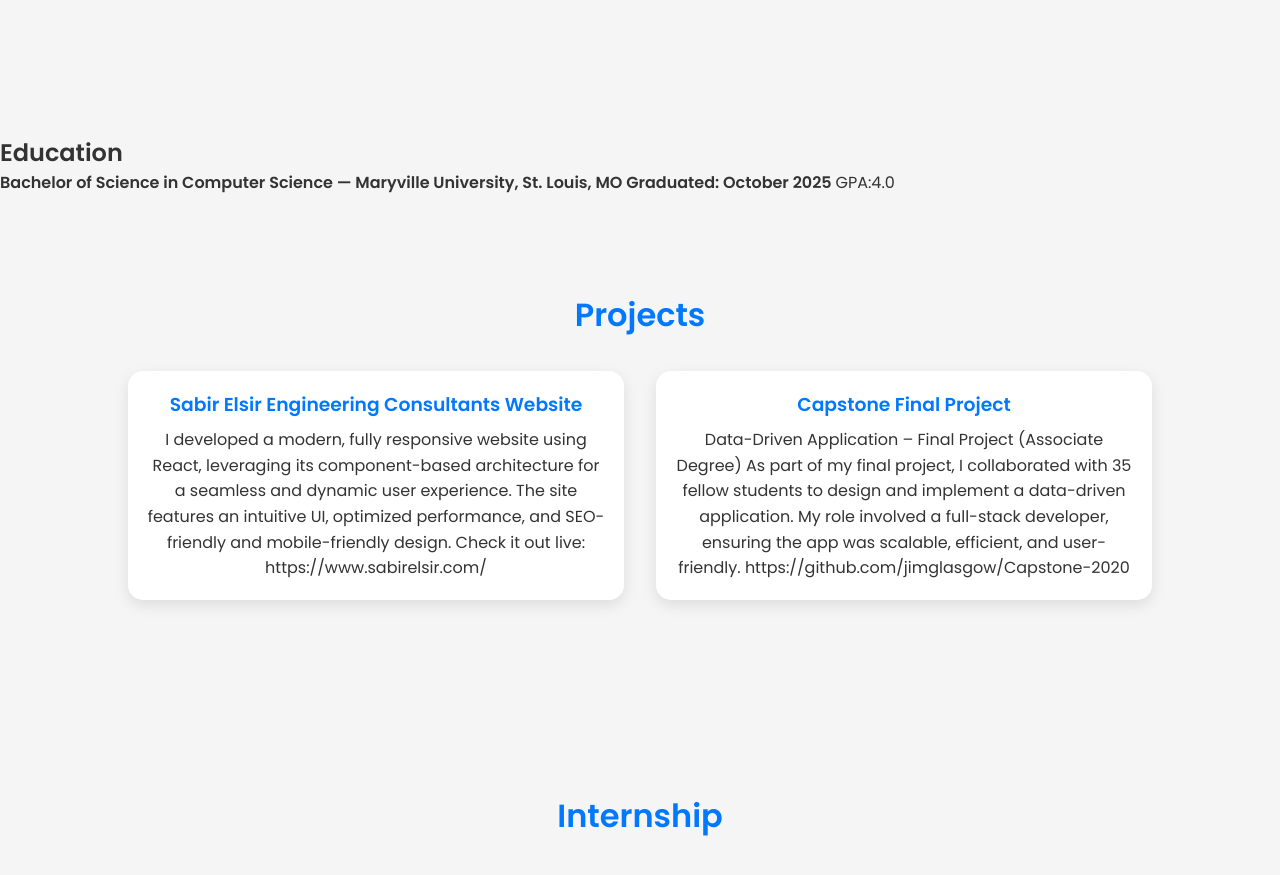
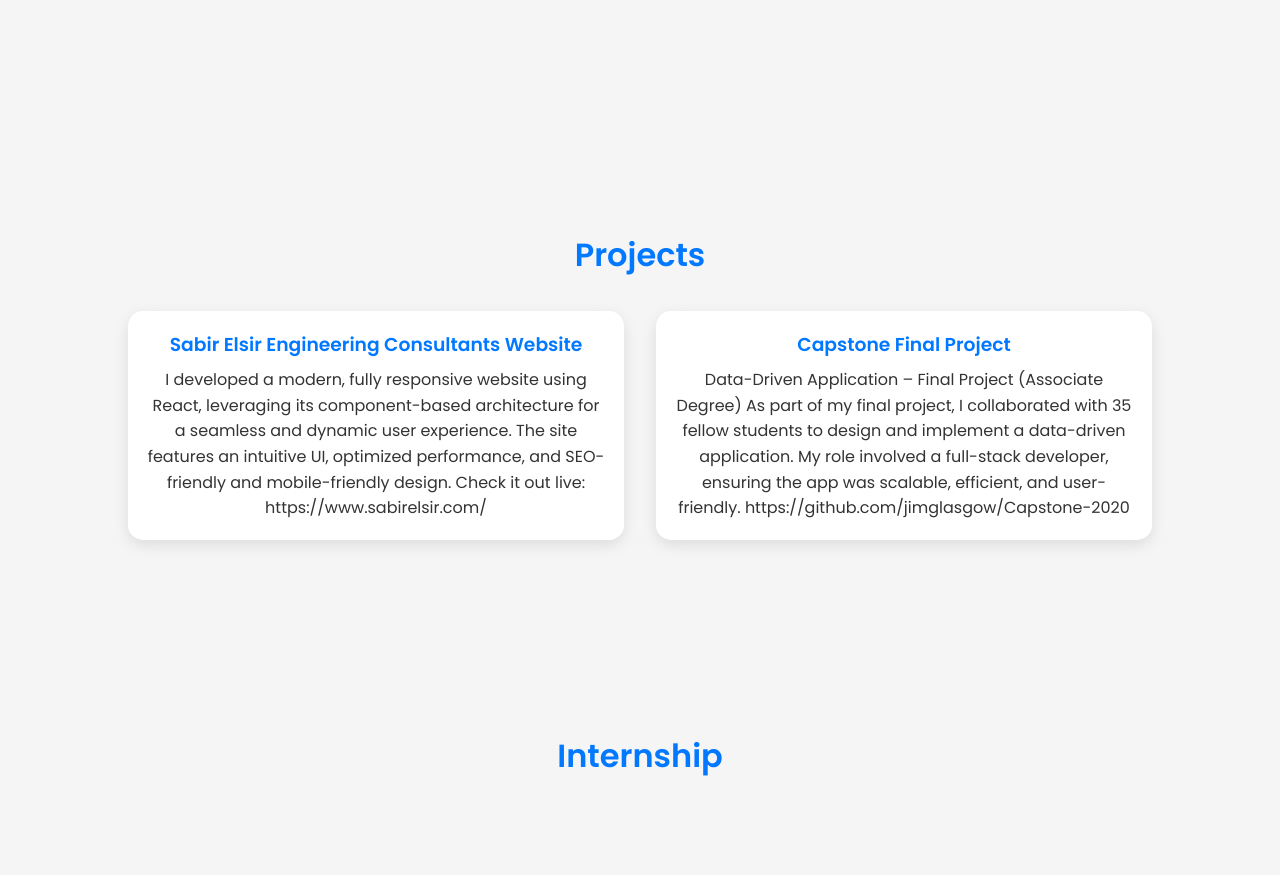
Before and after one commit to MohamedEElamin/Portfolio, a plain HTML site: page index.html in a window 1280 px wide. Shown: the part 1660-2535 px from the top of the page. Drawn offline with Linux system fonts and the light colour scheme.

Commit message:
Fix Css file 77

```diff
--- a/index.html
+++ b/index.html
@@ -78,17 +78,6 @@
           <p class="company">Kirkwood Community College — 2021</p>
         </div>
       </div>
-    </section>
-
-    <section id="education">
-      <h2>Education</h2>
-      <p>
-        <strong
-          >Bachelor of Science in Computer Science — Maryville University, St.
-          Louis, MO Graduated: October 2025
-        </strong>
-        GPA:4.0
-      </p>
     </section>
 
     <section id="projects" class="projects section">
```
